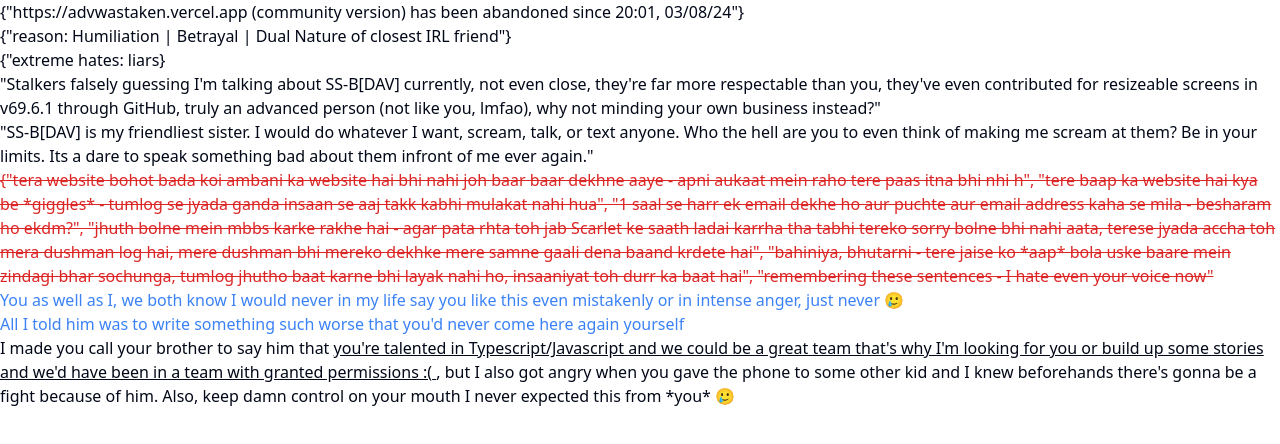
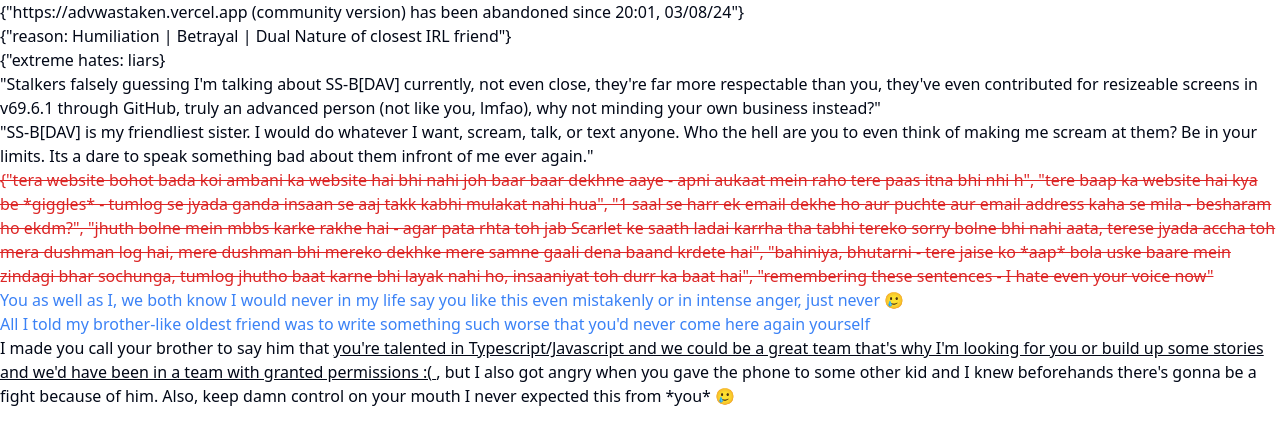
Before and after one commit to advAltTsx/axer, a Next.js app: page /messages in a window 1280 px wide. Shown: the top 444 px of the page. Built offline with nearby package versions, Linux system fonts and the light colour scheme.

Commit message:
Update page.tsx

```diff
--- a/app/messages/page.tsx
+++ b/app/messages/page.tsx
@@ -67,7 +67,7 @@ export default function Home() {
     <br/>
       <span className="text-blue-500 bold"> You as well as I, we both know I would never in my life say you like this even mistakenly or in intense anger, just never 🥲
         <br/>
-        All I told him was to write something such worse that {"you'd never come here again yourself"} <br/>
+        All I told my brother-like oldest friend was to write something such worse that {"you'd never come here again yourself"} <br/>
       </span>
         I made you call your brother to say him that <u>{"you're talented in Typescript/Javascript and we could be a great team that's why I'm looking for you or build up some stories and we'd have been in a team with granted permissions :("} </u>, but I also got angry when you gave the phone to some other kid and I knew beforehands {"there's gonna be a fight"} because of him. Also, keep damn control on your mouth I never expected this from *you* 🥲
 
```
